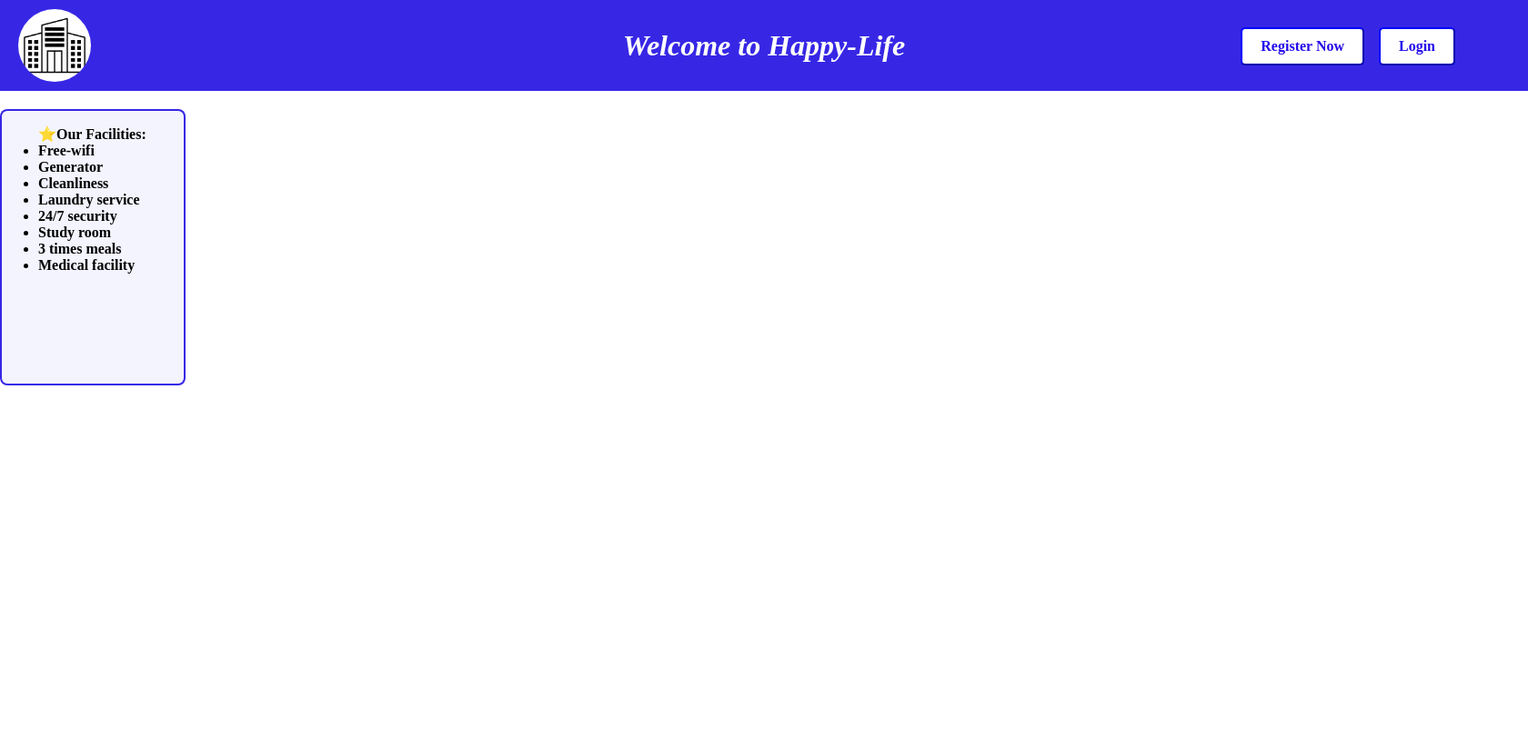
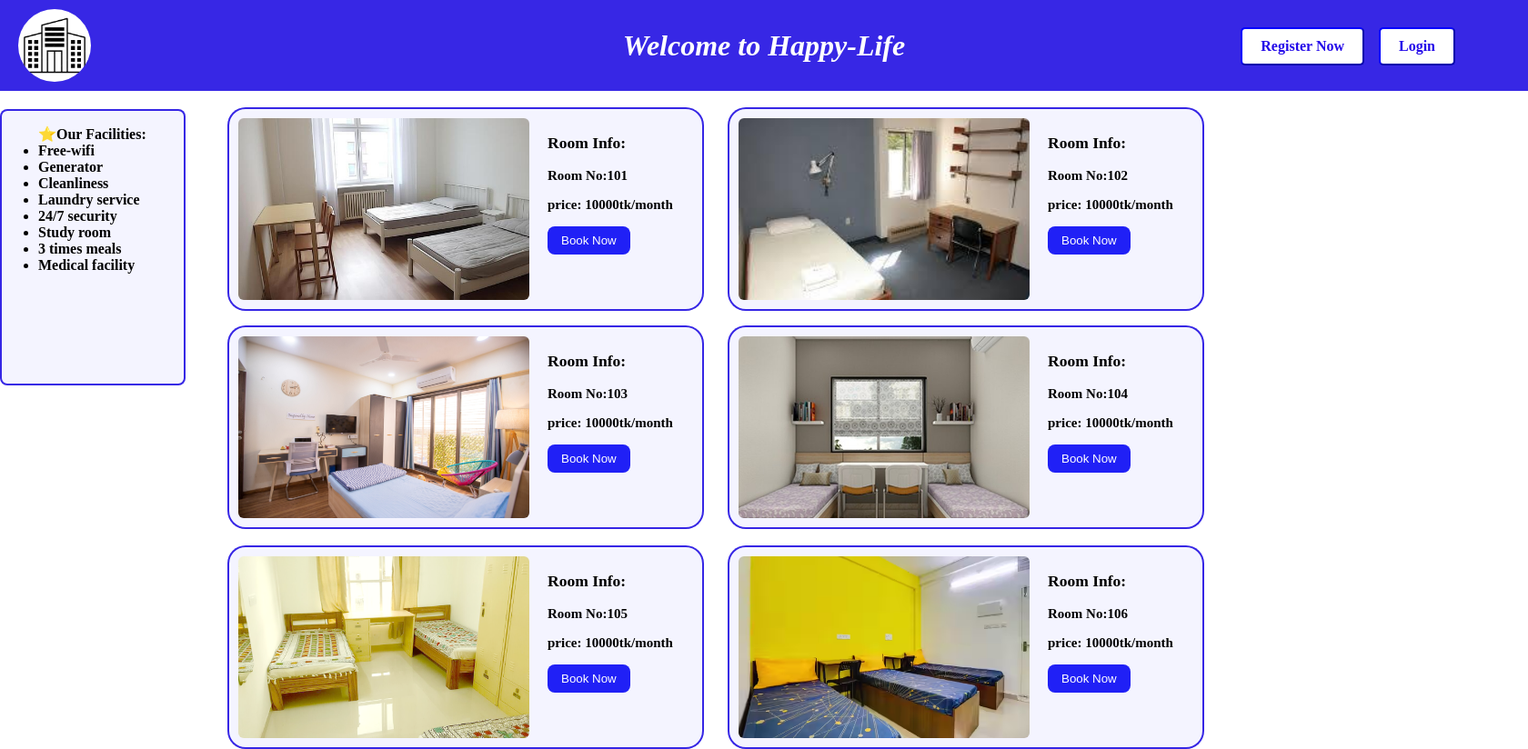
Before and after one commit to pkhunter47/WT_fall-25-26-, a PHP site: page /frontpage.php in a window 1680 px wide. Shown: the whole page at 91% size. Before the commit the page ends 424 px from the top, so only its background shows below. Run offline with PHP 8.4, Linux system fonts and the light colour scheme.

Commit message:
few things added

```diff
--- a/Final/Project-Hostel Mangement System/frontpage.php
+++ b/Final/Project-Hostel Mangement System/frontpage.php
@@ -6,10 +6,10 @@
 </head>
 <body>
     <div id="header">
-        <img src="building-vector-icon-white-background_855620-52.avif" alt="Logo" id="logo">
+        <img src="images/building-vector-icon-white-background_855620-52.avif" alt="Logo" id="logo">
         <h1><b><i>Welcome to Happy-Life</i></b></h1>
 
-        <button type="button" id="register" onclick="handle()">Register Now</button>
+        <button type="submit" id="register" onclick="handle()">Register Now</button>
         <button type="submit" id="login">Login</button>
 
     </div>
@@ -29,6 +29,74 @@
         <li>Medical facility</li>
     </ul>
     </div>
+
+     <div id="room_box">
+
+
+    <img src="images/2bed.jpg" alt="room image ">
+
+    <div class="room_info"><h3>Room Info:</h3>
+        <p>Room No:101 </p>
+    <p>price: 10000tk/month</p>
+<button class="book_btn">Book Now</button>
+
+     </div> </div>
+       <div id="room_box1">
+
+
+    <img src="images/1.jpg" alt="room image ">
+
+    <div class="room_info1"><h3>Room Info:</h3>
+        <p>Room No:102 </p>
+    <p>price: 10000tk/month</p>
+<button class="book_btn">Book Now</button>
+
+     </div> </div>
+      <div id="room_box2">
+
+
+    <img src="images/img3.jpg" alt="room image ">
+
+    <div class="room_info2"><h3>Room Info:</h3>
+        <p>Room No:103 </p>
+    <p>price: 10000tk/month</p>
+<button class="book_btn">Book Now</button>
+
+     </div> </div>
+         <div id="room_box3">
+
+
+    <img src="images/img4.jpg" alt="room image ">
+
+    <div class="room_info3"><h3>Room Info:</h3>
+        <p>Room No:104 </p>
+    <p>price: 10000tk/month</p>
+<button class="book_btn">Book Now</button>
+
+     </div> </div>
+     <div id="room_box4">
+
+
+    <img src="images/img5.png" alt="room image ">
+
+    <div class="room_info4"><h3>Room Info:</h3>
+        <p>Room No:105 </p>
+    <p>price: 10000tk/month</p>
+<button type="button" class="book_btn">Book Now</button>
+
+     </div> </div>
+
+     <div id="room_box5">
+
+
+    <img src="images/3bed.avif" alt="room image ">
+
+    <div class="room_info5"><h3>Room Info:</h3>
+        <p>Room No:106 </p>
+    <p>price: 10000tk/month</p>
+<button class="book_btn">Book Now</button>
+
+     </div> </div>
     <script src="frontpagejs.js"></script>
 
 </body>
--- a/Final/Project-Hostel Mangement System/frontpagedesign.css
+++ b/Final/Project-Hostel Mangement System/frontpagedesign.css
@@ -75,3 +75,214 @@ body{
     border-radius: 8px;
     background-color: #f4f4ff;
 }
+#room_box{
+    position: absolute;
+    font-family: 'Times New Roman', Times, serif;
+    font-size: 16px;
+ left: 250PX;
+      border: 2px solid #1d0be2e1;
+       height: 200px;
+    width: 500px;
+       border-radius: 20px;
+        background-color: #f4f4ff;
+          padding: 10px ;
+top: 118px;
+
+}
+
+#room_box img{
+     height: 200px;
+    width: 320px;
+       border-radius: 6px;
+       object-fit: cover;
+}
+
+
+.room_info{
+    position:relative;
+ bottom: 205px;
+   left: 340px;
+    font-family: 'Times New Roman', Times, serif;
+    font-size:15px;
+  font-weight: bold;
+
+
+}
+#room_box1{
+    position: absolute;
+    font-family: 'Times New Roman', Times, serif;
+    font-size: 16px;
+ left: 800PX;
+      border: 2px solid #1d0be2e1;
+       height: 200px;
+    width: 500px;
+       border-radius: 20px;
+        background-color: #f4f4ff;
+          padding: 10px ;
+top: 118px;
+
+}
+
+#room_box1 img{
+     height: 200px;
+    width: 320px;
+       border-radius: 6px;
+       object-fit: cover;
+}
+
+
+.room_info1{
+    position:relative;
+ bottom: 205px;
+   left: 340px;
+    font-family: 'Times New Roman', Times, serif;
+    font-size:15px;
+  font-weight: bold;
+
+
+}
+#room_box2{
+    position: absolute;
+    font-family: 'Times New Roman', Times, serif;
+    font-size: 16px;
+ left: 250PX;
+      border: 2px solid #1d0be2e1;
+       height: 200px;
+    width: 500px;
+       border-radius: 20px;
+        background-color: #f4f4ff;
+          padding: 10px ;
+top: 358px;
+
+}
+
+#room_box2 img{
+     height: 200px;
+    width: 320px;
+       border-radius: 6px;
+       object-fit: cover;
+}
+
+
+.room_info2{
+    position:relative;
+ bottom: 205px;
+   left: 340px;
+    font-family: 'Times New Roman', Times, serif;
+    font-size:15px;
+  font-weight: bold;
+
+
+}
+#room_box3{
+    position: absolute;
+    font-family: 'Times New Roman', Times, serif;
+    font-size: 16px;
+ left: 800PX;
+      border: 2px solid #1d0be2e1;
+       height: 200px;
+    width: 500px;
+       border-radius: 20px;
+        background-color: #f4f4ff;
+          padding: 10px ;
+top: 358px;
+
+}
+
+#room_box3 img{
+     height: 200px;
+    width: 320px;
+       border-radius: 6px;
+       object-fit: cover;
+}
+
+
+.room_info3{
+    position:relative;
+ bottom: 205px;
+   left: 340px;
+    font-family: 'Times New Roman', Times, serif;
+    font-size:15px;
+  font-weight: bold;
+
+
+}
+#room_box4{
+    position: absolute;
+    font-family: 'Times New Roman', Times, serif;
+    font-size: 16px;
+ left: 250PX;
+      border: 2px solid #1d0be2e1;
+       height: 200px;
+    width: 500px;
+       border-radius: 20px;
+        background-color: #f4f4ff;
+          padding: 10px ;
+top: 600px;
+
+}
+
+#room_box4 img{
+     height: 200px;
+    width: 320px;
+       border-radius: 6px;
+       object-fit: cover;
+}
+
+
+.room_info4{
+    position:relative;
+ bottom: 205px;
+   left: 340px;
+    font-family: 'Times New Roman', Times, serif;
+    font-size:15px;
+  font-weight: bold;
+
+
+}
+#room_box5{
+    position: absolute;
+    font-family: 'Times New Roman', Times, serif;
+    font-size: 16px;
+ left: 800PX;
+      border: 2px solid #1d0be2e1;
+       height: 200px;
+    width: 500px;
+       border-radius: 20px;
+        background-color: #f4f4ff;
+          padding: 10px ;
+top: 600px;
+
+}
+
+#room_box5 img{
+     height: 200px;
+    width: 320px;
+       border-radius: 6px;
+       object-fit: cover;
+}
+
+
+.room_info5{
+    position:relative;
+ bottom: 205px;
+   left: 340px;
+    font-family: 'Times New Roman', Times, serif;
+    font-size:15px;
+  font-weight: bold;
+
+
+}
+.book_btn{
+    padding:8px 15px;
+    background-color: rgb(32, 32, 246);
+    color: white;
+    border: none;
+    border-radius: 8px;
+    cursor:pointer;
+
+}
+.book_btn:hover{
+    background-color: rgb(59, 75, 252);
+
+}
```
Also changed, not shown: Final/Project-Hostel Mangement System/images/1.jpg (added), Final/Project-Hostel Mangement System/images/2bed.jpg (added), Final/Project-Hostel Mangement System/images/3bed.avif (added), Final/Project-Hostel Mangement System/images/building-vector-icon-white-background_855620-52.avif (renamed from Final/Project-Hostel Mangement System/building-vector-icon-white-background_855620-52.avif), Final/Project-Hostel Mangement System/images/img3.jpg (added), Final/Project-Hostel Mangement System/images/img4.jpg (added), Final/Project-Hostel Mangement System/images/img5.png (added), Final/Project-Hostel Mangement System/images/logo.avif (added).
